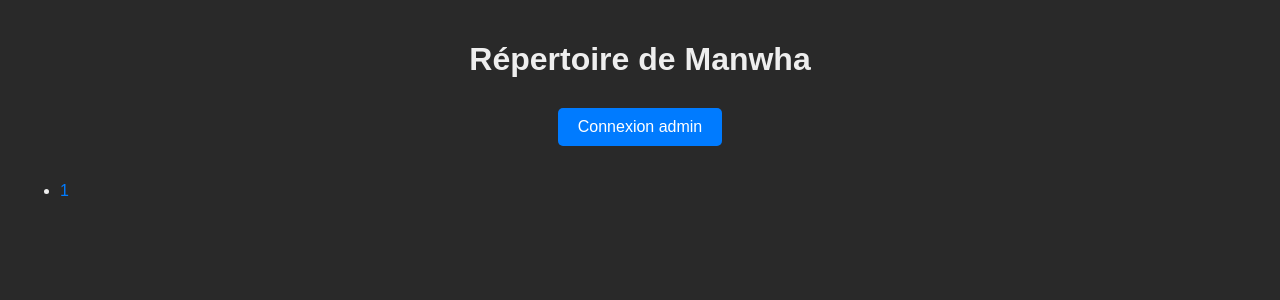
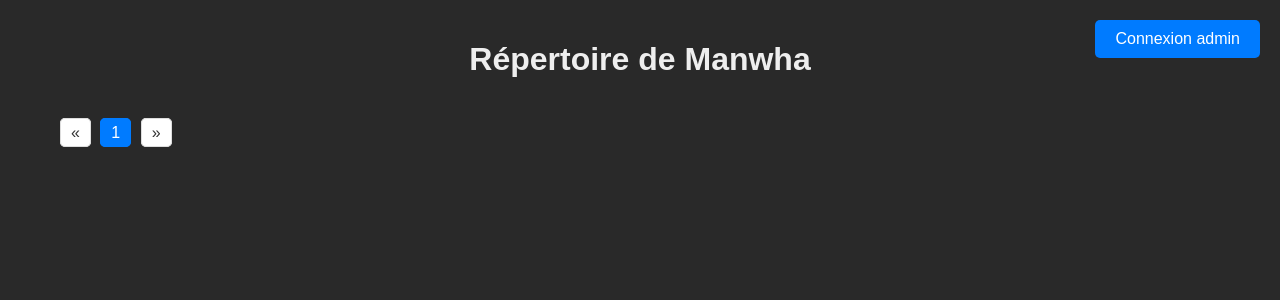
Before and after one commit to LyrOwO/Docker, a PHP site: page / in a window 1280 px wide. Shown: the top 300 px of the page. Run offline with PHP 8.4, Linux system fonts and the light colour scheme; data that the repository does not hold is empty; some libraries are stand-ins or nearby versions.

Commit message:
mise à jour 06/05/24

```diff
--- a/sites/assets/site.css
+++ b/sites/assets/site.css
@@ -13,11 +13,6 @@ h1 {
     margin-bottom: 30px;
 }
 
-.log-in-link {
-    text-align: center;
-    margin-bottom: 20px;
-}
-
 .log-in-link a {
     display: inline-block;
     background-color: #007bff;
@@ -28,6 +23,26 @@ h1 {
 }
 
 .log-in-link a:hover {
+    background-color: #0056b3;
+}
+
+.top-right {
+    position: fixed;
+    top: 20px; /* Ajustez cette valeur selon votre préférence */
+    right: 20px; /* Ajustez cette valeur selon votre préférence */
+    z-index: 9999; /* Assurez-vous que le bouton est au-dessus de tous les autres éléments */
+}
+
+.top-right a {
+    display: inline-block;
+    background-color: #007bff;
+    color: #fff;
+    padding: 10px 20px;
+    border-radius: 5px;
+    text-decoration: none;
+}
+
+.top-right a:hover {
     background-color: #0056b3;
 }
 
@@ -70,3 +85,38 @@ a {
 a:hover {
     text-decoration: underline;
 }
+
+.pagination {
+    display: inline-block;
+}
+
+.pagination .page-item {
+    display: inline;
+    margin-right: 5px;
+}
+
+.pagination .page-link {
+    padding: 5px 10px;
+    border: 1px solid #ddd;
+    background-color: #fff;
+    color: #333;
+    text-decoration: none;
+    border-radius: 5px;
+}
+
+.pagination .page-link:hover {
+    background-color: #f5f5f5;
+}
+
+.pagination .page-item.active .page-link {
+    background-color: #007bff;
+    color: #fff;
+    border-color: #007bff;
+}
+
+.pagination .page-item.disabled .page-link {
+    color: #6c757d;
+    pointer-events: none;
+    background-color: #fff;
+    border-color: #ddd;
+}
--- a/sites/index.php
+++ b/sites/index.php
@@ -5,7 +5,7 @@ require_once('includes/db.php');
 $conn = connect();
 
 // Nombre d'éléments à afficher par page
-$elementsParPage = 9;
+$elementsParPage = 3;
 
 // Numéro de page actuel
 $currentPage = isset($_GET['page']) ? $_GET['page'] : 1;
@@ -38,11 +38,11 @@ $mangas = $query->fetchAll(PDO::FETCH_ASSOC);
     <link rel="stylesheet" href="assets/site.css">
 </head>
 <body>
-    <h1>Répertoire de Manwha</h1>
-    <div class="log-in-link">
+    <div class="top-right">
     <a href="log_in.php">Connexion admin</a>
     </div>
 
+    <h1>Répertoire de Manwha</h1>
     <div class="manga-container">
         <?php foreach ($mangas as $manga) : ?>
             <div class="manga">
@@ -58,59 +58,34 @@ $mangas = $query->fetchAll(PDO::FETCH_ASSOC);
     <!-- Pagination -->
     <nav aria-label="Page navigation example">
         <ul class="pagination justify-content-center">
-
+            <!-- Première page -->
+            <li class="page-item">
+                <a class="page-link" href="?page=1">&laquo;</a>
+            </li>
             <!-- Page précédente -->
             <?php if ($currentPage > 1): ?>
             <li class="page-item">
-                    <a class="page-link" href="?page=<?php echo $currentPage - 1; ?>">&lsaquo;</a>
+                <a class="page-link" href="?page=<?php echo max($currentPage - 1, 1); ?>"><?php echo max($currentPage - 1, 1); ?></a>
             </li>
             <?php endif; ?>
-
-                <!-- Première page -->
-                <?php if ($currentPage > 2): ?>
-                <li class="page-item">
-                    <a class="page-link" href="?page=1">1</a>
-                </li>
-                <?php elseif ($currentPage == 2): ?>
-                <li class="page-item">
-                    <a class="page-link" href="?page=1">1</a>
-                </li>
-                <?php endif; ?>
-
-                <!-- Page précédente -->
-                <?php if ($currentPage > 2): ?>
-                <li class="page-item disabled">
-                    <a class="page-link" href="#">...</a>
-                </li>
-                <?php endif; ?>
-
             <!-- Page actuelle -->
             <li class="page-item active">
                 <a class="page-link" href="#"><?php echo $currentPage; ?></a>
             </li>
-
-                <!-- Page suivante -->
-                <?php if ($currentPage < $pages - 1): ?>
-                <li class="page-item disabled">
-                    <a class="page-link" href="#">...</a>
-                </li>
-                <?php endif; ?>
-
-                <!-- Dernière page -->
-                <?php if ($currentPage < $pages): ?>
-                <li class="page-item">
-                    <a class="page-link" href="?page=<?php echo $pages; ?>"><?php echo $pages; ?></a>
-                </li>
-                <?php endif; ?>
             <!-- Page suivante -->
             <?php if ($currentPage < $pages): ?>
             <li class="page-item">
-                    <a class="page-link" href="?page=<?php echo $currentPage + 1; ?>">&rsaquo;</a>
+                <a class="page-link" href="?page=<?php echo min($currentPage + 1, $pages); ?>"><?php echo min($currentPage + 1, $pages); ?></a>
             </li>
             <?php endif; ?>
-
+            <!-- Dernière page -->
+            <li class="page-item">
+                <a class="page-link" href="?page=<?php echo $pages; ?>">&raquo;</a>
+            </li>
         </ul>
     </nav>
-
+    <script src="https://code.jquery.com/jquery-3.5.1.slim.min.js"></script>
+    <script src="https://cdn.jsdelivr.net/npm/@popperjs/core@2.5.4/dist/umd/popper.min.js"></script>
+    <script src="https://stackpath.bootstrapcdn.com/bootstrap/4.5.2/js/bootstrap.min.js"></script>
 </body>
 </html>
```
Lines whose indentation alone changed are shown as unchanged.
